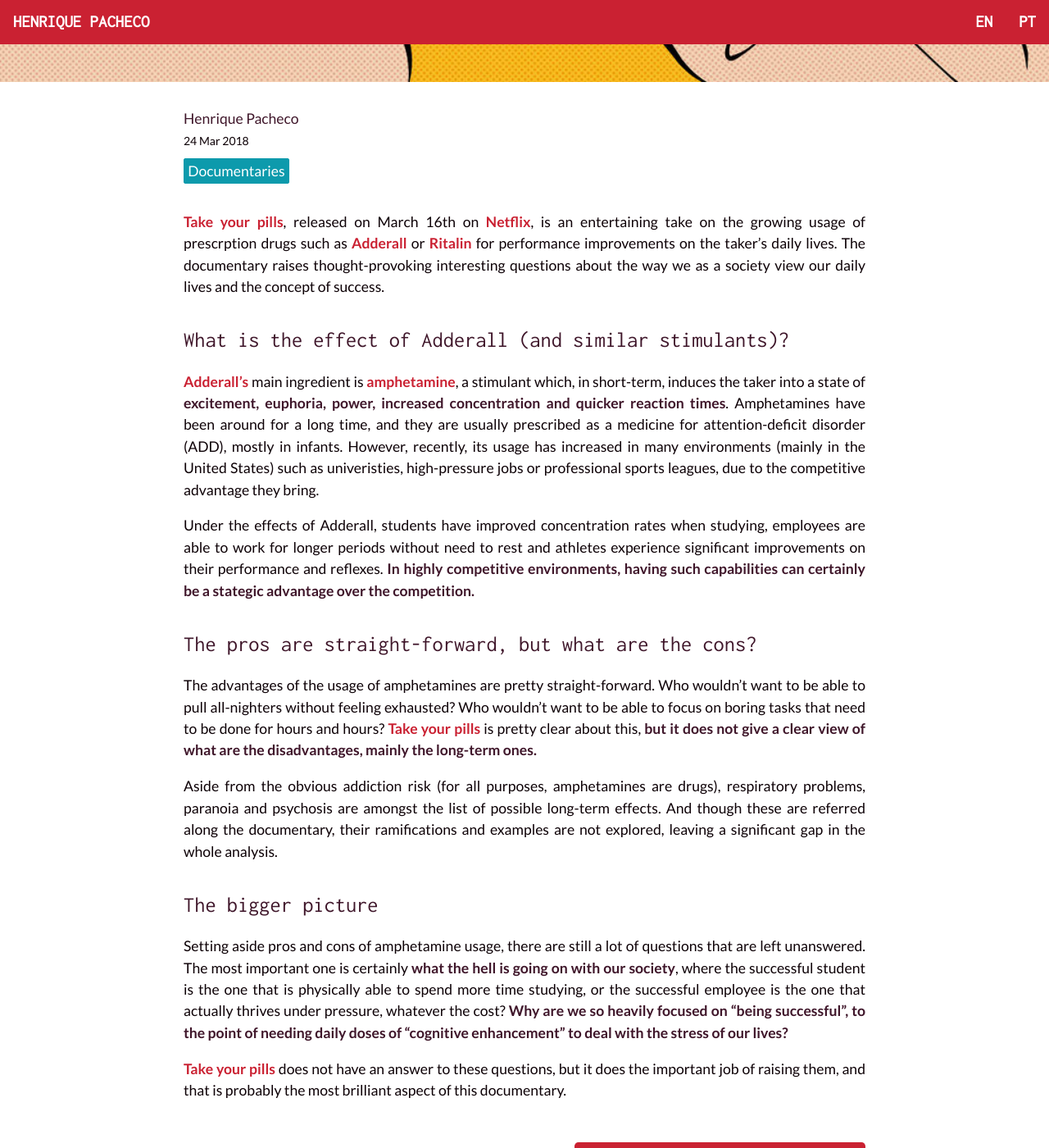
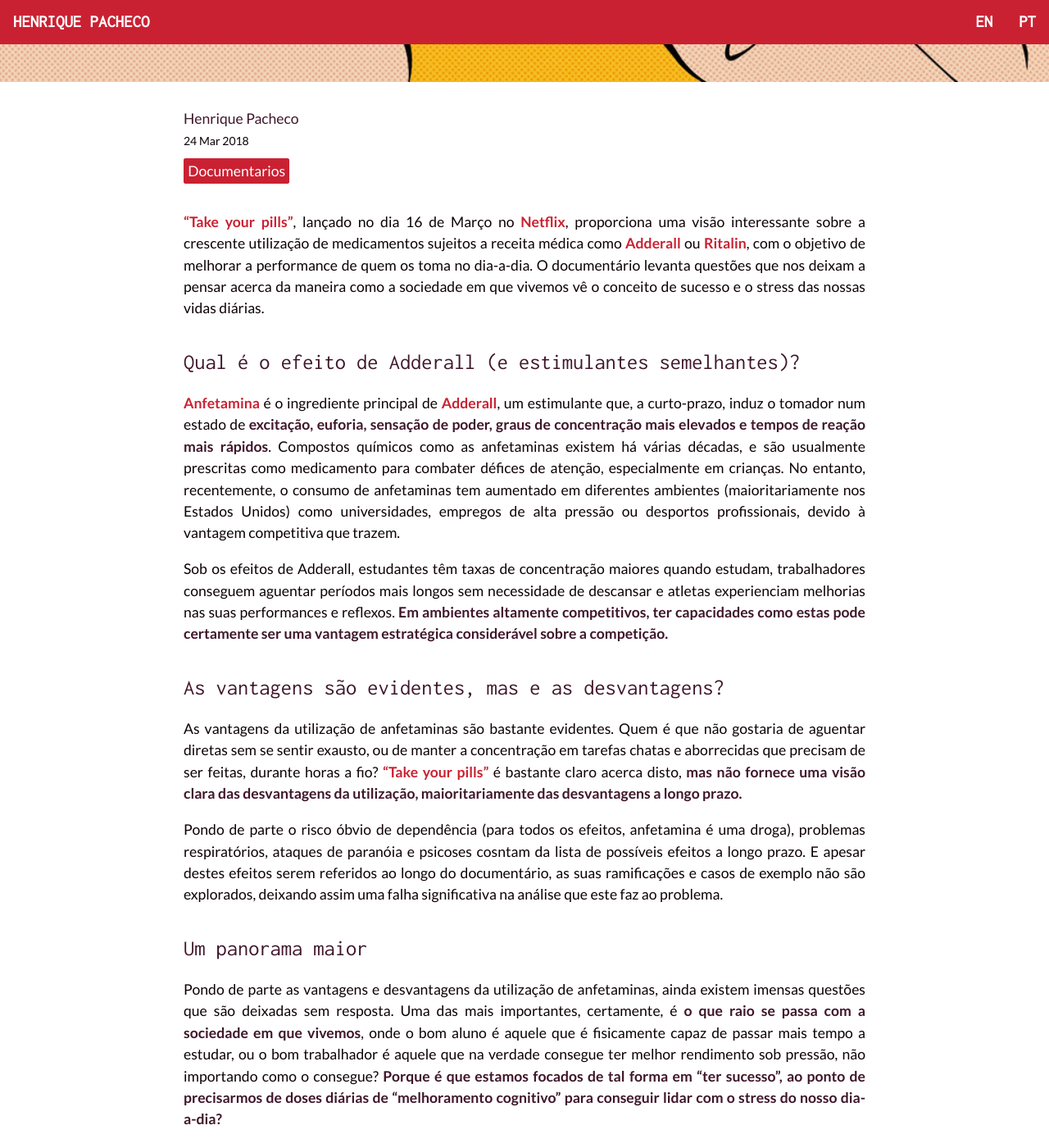
Before and after one commit to ikas/ikas.github.io, a Jekyll site: the page built from pt/_posts/2018-03-24-take-your-pills.markdown, in a window 1280 px wide and 1400 px high, scrolled down 566 px. Shown: the whole window at 82% size. Built offline with Jekyll 4.4.1, drawn with Linux system fonts in a browser that asks for light colours; nearby versions of some CDN libraries; some of the changed text lies outside the part shown.

Commit message:
PT translation of the take yout pills post

```diff
--- a/_includes/header.html
+++ b/_includes/header.html
@@ -10,13 +10,8 @@
       <li><a href="/" class="logo">{{ site.title }}</a></li>
 
       <li class="language-switcher">
-        {% if page.name contains "index" %}
-          <a class="en" href="{{ site.baseurl }}/">EN</a>
-          <a class="pt" href="{{ site.baseurl | append: "/pt" }}">PT</a>
-        {% else %}
-          <a class="en" href="{{ site.baseurl | append: page.handle }}">EN</a>
-          <a class="pt" href="{{ site.baseurl | append: "/pt" | append: page.handle }}">PT</a>
-        {% endif %}
+        <a class="en" href="/">EN</a>
+        <a class="pt" href="/pt">PT</a>
       </li>
     </ul>
 </nav>
--- a/_posts/2018-03-24-take-your-pills.markdown
+++ b/_posts/2018-03-24-take-your-pills.markdown
@@ -1,5 +1,5 @@
 ---
-title: "Take your pills (Documentary review)"
+title: "\"Take your pills\" (Documentary review)"
 language: en
 date: 2018-03-24 17:00:00 +0000
 author: "Henrique Pacheco"
--- a/pt/_posts/2018-03-24-take-your-pills.markdown
+++ b/pt/_posts/2018-03-24-take-your-pills.markdown
@@ -1,37 +1,36 @@
 ---
-title: "Take your pills (Documentary review)"
+title: "\"Receita para a perfeição\" (Review de documentário)"
 language: pt
 date: 2018-03-24 17:00:00 +0000
 author: "Henrique Pacheco"
 layout: post
 image: assets/img/posts/take-your-pills.jpg
 thumb: assets/img/posts/thumbs/take-your-pills.jpg
-short_description: "A take on the growing dependency on \"cognitive enhancement\" meds."
-category: Documentaries
+short_description: "Um \"take\" sobre a crescente dependência de medicamentos de \"melhoramento cognitivo\"."
+category: Documentarios
 ---
 
-[Take your pills][pills-link], released on March 16th on [Netflix][pills-netflix-link], is an entertaining take on the growing usage of prescrption drugs such as [Adderall][adderall-link] or [Ritalin][ritalin-link] for performance improvements on the taker's daily lives. The documentary raises thought-provoking interesting questions about the way we as a society view our daily lives and the concept of success.
+["Take your pills"][pills-link], lançado no dia 16 de Março no [Netflix][pills-netflix-link], proporciona uma visão interessante sobre a crescente utilização de medicamentos sujeitos a receita médica como [Adderall][adderall-link] ou [Ritalin][ritalin-link], com o objetivo de melhorar a performance de quem os toma no dia-a-dia. O documentário levanta questões que nos deixam a pensar acerca da maneira como a sociedade em que vivemos vê o conceito de sucesso e o stress das nossas vidas diárias.
 
-## What is the effect of Adderall (and similar stimulants)?
+## Qual é o efeito de Adderall (e estimulantes semelhantes)?
 
-[Adderall's][adderall-link] main ingredient is [amphetamine][amphetamine-link], a stimulant which, in short-term, induces the taker into a state of **excitement, euphoria, power, increased concentration and quicker reaction times**. Amphetamines have been around for a long time, and they are usually prescribed as a medicine for attention-deficit disorder (ADD), mostly in infants. However, recently, its usage has increased in many environments (mainly in the United States) such as univeristies, high-pressure jobs or professional sports leagues, due to the competitive advantage they bring.
+[Anfetamina][amphetamine-link] é o ingrediente principal de [Adderall][adderall-link], um estimulante que, a curto-prazo, induz o tomador num estado de  **excitação, euforia, sensação de poder, graus de concentração mais elevados e tempos de reação mais rápidos**. Compostos químicos como as anfetaminas existem há várias décadas, e são usualmente prescritas como medicamento para combater défices de atenção, especialmente em crianças. No entanto, recentemente, o consumo de anfetaminas tem aumentado em diferentes ambientes (maioritariamente nos Estados Unidos) como universidades, empregos de alta pressão ou desportos profissionais, devido à vantagem competitiva que trazem.
 
-Under the effects of Adderall, students have improved concentration rates when studying, employees are able to work for longer periods without need to rest and athletes experience significant improvements on their performance and reflexes. **In highly competitive environments, having such capabilities can certainly be a stategic advantage over the competition.**
+Sob os efeitos de Adderall, estudantes têm taxas de concentração maiores quando estudam, trabalhadores conseguem aguentar períodos mais longos sem necessidade de descansar e atletas experienciam melhorias nas suas performances e reflexos. **Em ambientes altamente competitivos, ter capacidades como estas pode certamente ser uma vantagem estratégica considerável sobre a competição.**
 
 
-## The pros are straight-forward, but what are the cons?
+## As vantagens são evidentes, mas e as desvantagens?
 
-The advantages of the usage of amphetamines are pretty straight-forward. Who wouldn't want to be able to pull all-nighters without feeling exhausted? Who wouldn't want to be able to focus on boring tasks that need to be done for hours and hours? [Take your pills][pills-link] is pretty clear about this, **but it does not give a clear view of what are the disadvantages, mainly the long-term ones.**
+As vantagens da utilização de anfetaminas são bastante evidentes. Quem é que não gostaria de aguentar diretas sem se sentir exausto, ou de manter a concentração em tarefas chatas e aborrecidas que precisam de ser feitas, durante horas a fio? ["Take your pills"][pills-link] é bastante claro acerca disto, **mas não fornece uma visão clara das desvantagens da utilização, maioritariamente das desvantagens a longo prazo.**
 
-Aside from the obvious addiction risk (for all purposes, amphetamines are drugs), respiratory problems, paranoia and psychosis are amongst the list of possible long-term effects. And though these are referred along the documentary, their ramifications and examples are not explored, leaving a significant gap in the whole analysis.
+Pondo de parte o risco óbvio de dependência (para todos os efeitos, anfetamina é uma droga), problemas respiratórios, ataques de paranóia e psicoses cosntam da lista de possíveis efeitos a longo prazo. E apesar destes efeitos serem referidos ao longo do documentário, as suas ramificações e casos de exemplo não são explorados, deixando assim uma falha significativa na análise que este faz ao problema.
 
 
-## The bigger picture
+## Um panorama maior
 
-Setting aside pros and cons of amphetamine usage, there are still a lot of questions that are left unanswered. The most important one is certainly **what the hell is going on with our society**, where the successful student is the one that is physically able to spend more time studying, or the successful employee is the one that actually thrives under pressure, whatever the cost? **Why are we so heavily focused on "being successful", to the point of needing daily doses  of "cognitive enhancement" to deal with the stress of our lives?**
+Pondo de parte as vantagens e desvantagens da utilização de anfetaminas, ainda existem imensas questões que são deixadas sem resposta. Uma das mais importantes, certamente, é **o que raio se passa com a sociedade em que vivemos**, onde o bom aluno é aquele que é fisicamente capaz de passar mais tempo a estudar, ou o bom trabalhador é aquele que na verdade consegue ter melhor rendimento sob pressão, não importando como o consegue? **Porque é que estamos focados de tal forma em "ter sucesso", ao ponto de precisarmos de doses diárias de "melhoramento cognitivo" para conseguir lidar com o stress do nosso dia-a-dia?**
 
-[Take your pills][pills-link] does not have an answer to these questions, but it does the important job of raising them, and that is probably the most brilliant aspect of this documentary.
-
+["Take your pills"][pills-link] não traz a resposta para estas perguntas, mas faz o importante papel de as levantar, e esse é provavelmente o aspeto mais brilhante deste documentário.
 
 
 [pills-link]: http://www.imdb.com/title/tt7983844/
```
